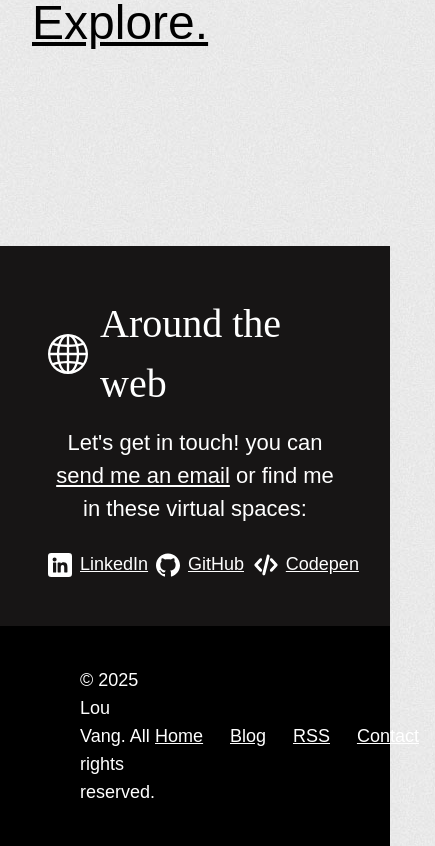
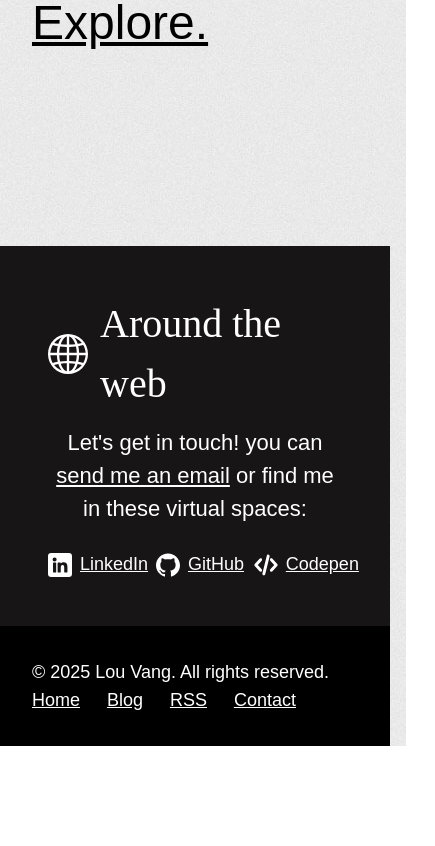
Before and after one commit to louvang/louvang-portfolio, a Next.js app in the folder frontend/: page / in a window 390 px wide. Shown: the part 637-1483 px from the top of the page, 435 px wide, since content can reach past the window. After the commit the page ends 1383 px from the top, so only its background shows below. Built offline with nearby package versions, Linux system fonts and the light colour scheme; a web font is replaced by a local one.

Commit message:
Update footer responsitivity

```diff
--- a/frontend/src/app/globals.css
+++ b/frontend/src/app/globals.css
@@ -58,6 +58,12 @@ body {
 .layout-footer {
   background-color: #000;
   color: var(--color-light-text);
+}
+
+.footer-content-container {
+  display: flex;
+  justify-content: space-between;
+  align-items: center;
 }
 
 .bottom-nav-item {
@@ -963,6 +969,19 @@ body {
     margin-top: 0.5rem;
     margin-bottom: 0.5rem;
   }
+
+  .footer-content-container {
+    flex-wrap: wrap;
+    padding: 2rem;
+  }
+
+  .copyright-line {
+    width: 100%;
+  }
+
+  .bottom-nav {
+    width: 100%;
+  }
 }
 
 @media only screen and (max-width: 500px) {
--- a/frontend/src/app/layout.tsx
+++ b/frontend/src/app/layout.tsx
@@ -31,7 +31,7 @@ export default function RootLayout({
         </header>
         <main>{children}</main>
         <footer className="layout-footer w-full">
-          <div className="px-20 py-10 flex justify-between items-center text-lg">
+          <div className="footer-content-container px-20 py-10 text-lg">
             <div className="copyright-line">
               &copy; 2025 Lou Vang. All rights reserved.
             </div>
```
